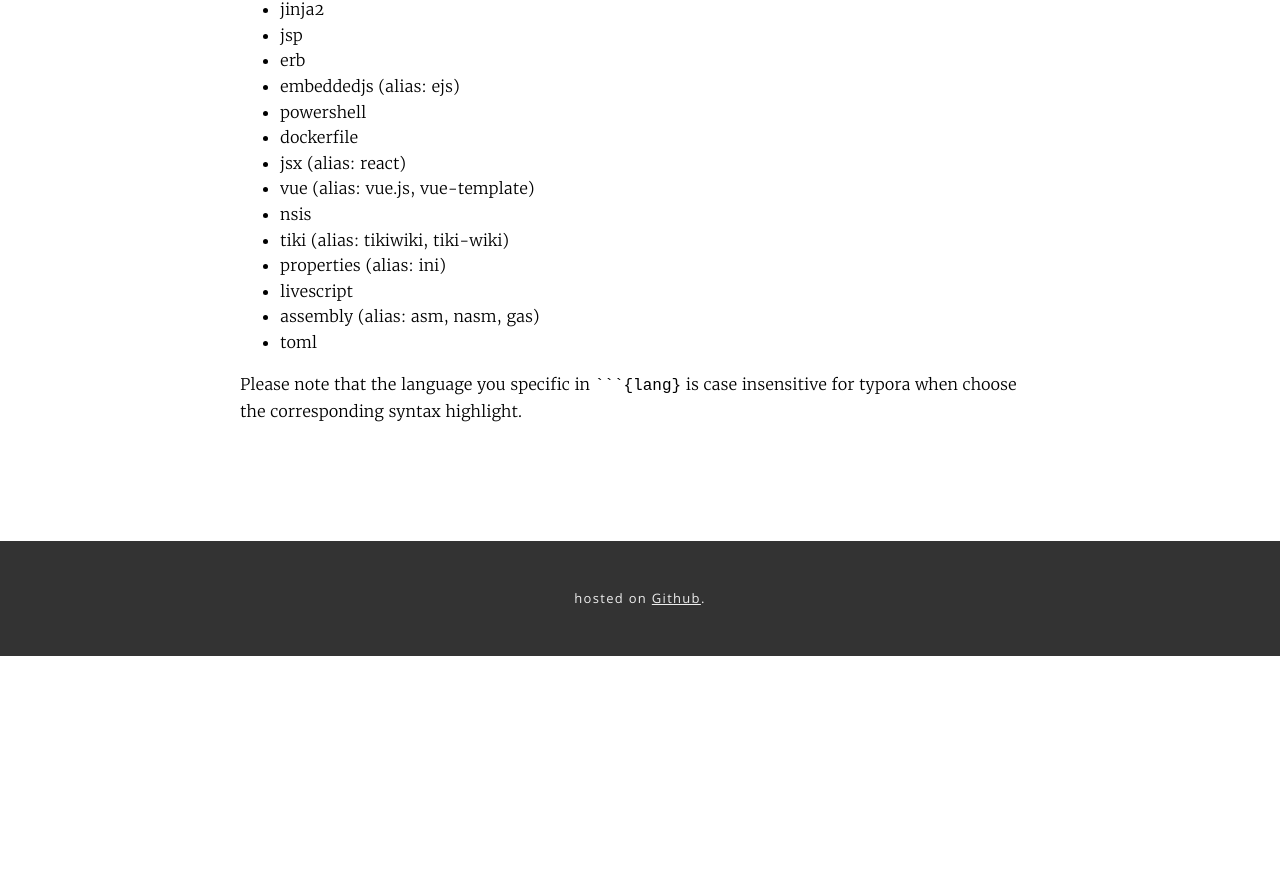
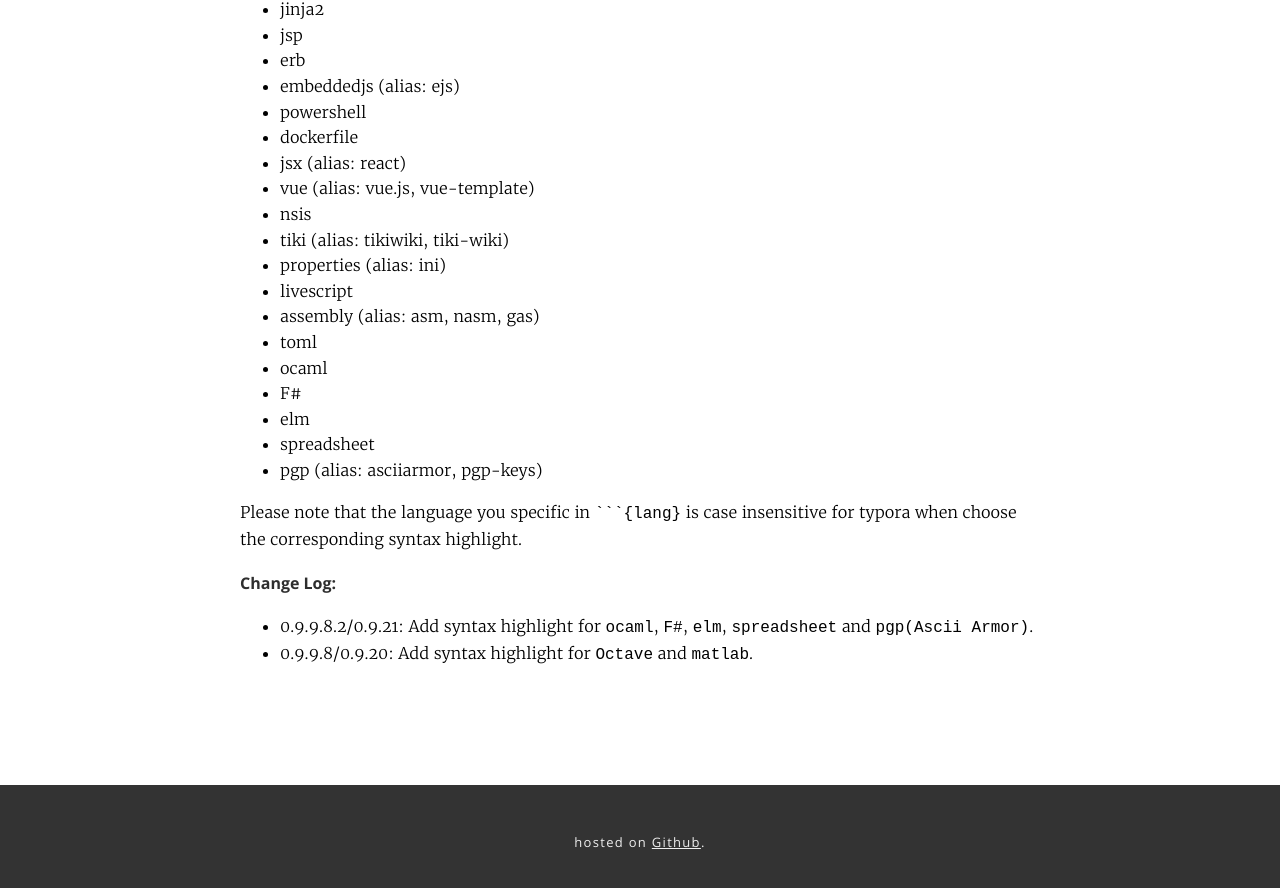
Before and after one commit to typora/support.typora.io, a Jekyll site: the page built from _posts/2016-06-26-Code Fences Language Support.md, in a window 1280 px wide and 900 px high, scrolled down 1868 px. Shown: the top 888 px of the window. Built offline with Jekyll 4.4.1, drawn with Linux system fonts in a browser that asks for light colours; nearby versions of some CDN libraries; library files that are not in the unit come from our copies; before the commit the page ends 2524 px from its top, so only the background shows below that; some of the changed text lies outside the part shown.

Commit message:
update docs for 0.9.21

````diff
--- a/_posts/2016-06-26-Code Fences Language Support.md
+++ b/_posts/2016-06-26-Code Fences Language Support.md
@@ -49,7 +49,7 @@ The latest version of Typora support syntax highlight of following languages (in
 - go
 - groovy
 - nginx
-- octave
+- octave (alias: matlab)
 - c (alias: clike)
 - c++ (alias: cpp, cc)
 - objective-c (alias: obj-c, objc)
@@ -82,5 +82,15 @@ The latest version of Typora support syntax highlight of following languages (in
 - livescript
 - assembly (alias: asm, nasm, gas)
 - toml
+- ocaml
+- F#
+- elm
+- spreadsheet
+- pgp (alias: asciiarmor, pgp-keys)
 
 Please note that the language you specific in <code>```{lang}</code> is case insensitive for typora when choose the corresponding syntax highlight.
+
+#### Change Log:
+
+- 0.9.9.8.2/0.9.21: Add syntax highlight for `ocaml`, `F#`, `elm`, `spreadsheet` and `pgp(Ascii Armor)`.
+- 0.9.9.8/0.9.20: Add syntax highlight for `Octave` and `matlab`.
````
Also changed, not shown: _posts/2016-08-15-Draw Diagrams With Markdown.md (+1 -1 lines), _posts/2016-10-19-Resize Image.md (added, +29 -0 lines).
